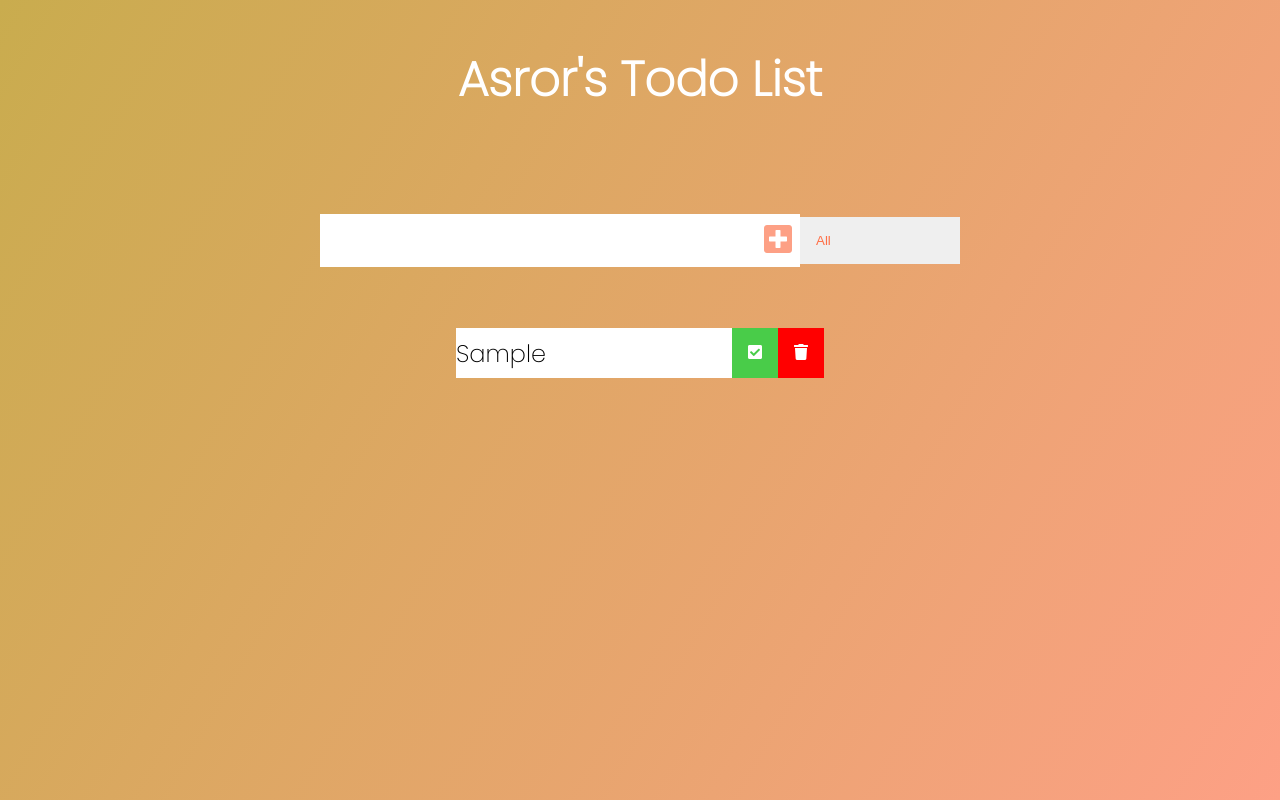
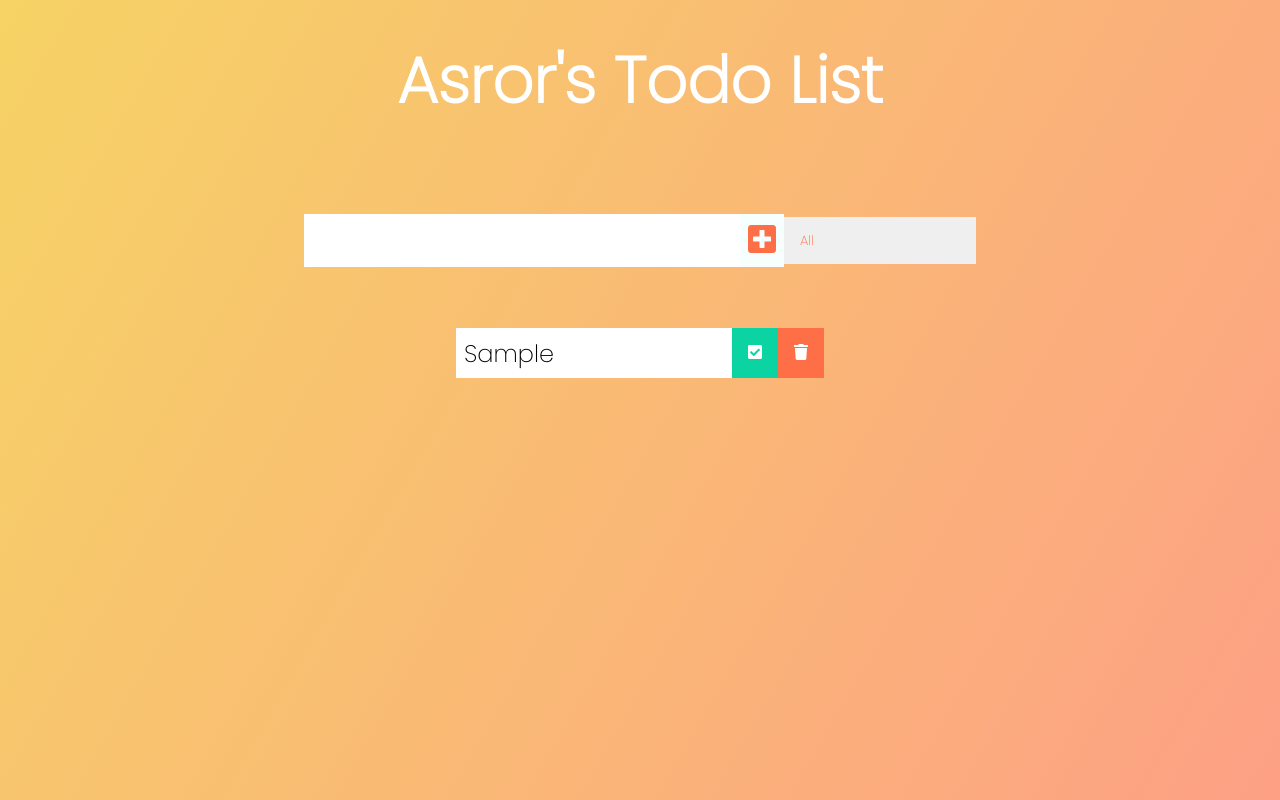
Before and after one commit to arakhm6/Todo, a plain HTML site: page index.html in a window 1280 px wide. Both pictures are taken after typing "Sample" into the empty fields and a click on the button 778 px from the left and 240 px from the top of the page. Drawn offline with Linux system fonts and the light colour scheme.

Commit message:
Menu option update

```diff
--- a/style.css
+++ b/style.css
@@ -3,16 +3,14 @@
     padding: 0;
     box-sizing: border-box;
   }
-
   body {
-    background-image: linear-gradient(120deg, #c9ac4e, #fda085);
+    background-image: linear-gradient(120deg, #f6d365 0%, #fda085 100%);
     color: white;
-    font-family: 'Poppins', sans-serif;
+    font-family: "Poppins", sans-serif;
     min-height: 100vh;
   }
-
   header {
-    font-size: 1.5rem;
+    font-size: 2rem;
   }
 
   header,
@@ -22,26 +20,23 @@ form {
     justify-content: center;
     align-items: center;
   }
-
-form input, form button {
+  form input,
+  form button {
     padding: 0.5rem;
     font-size: 2rem;
     border: none;
     background: white;
   }
-
   form button {
-    color: #fda085;
-    background: white;
+    color: #ff6f47;
+    background: #f7fffe;
     cursor: pointer;
-    transition: all 0.5s ease;
+    transition: all 0.3s ease;
   }
-
-form button:hover{
-    background: #db7053;
+  form button:hover {
+    background: #ff6f47;
     color: white;
   }
-
   .todo-container {
     display: flex;
     justify-content: center;
@@ -56,34 +51,33 @@ form button:hover{
   .todo {
     margin: 0.5rem;
     background: white;
+    font-size: 1.5rem;
     color: black;
-    font-size: 1.5rem;
     display: flex;
     justify-content: space-between;
     align-items: center;
-    transition: all 0.5s ease;
+    transition: all 1s ease;
   }
-
+  .filter-todo {
+    padding: 1rem;
+  }
   .todo li {
     flex: 1;
   }
 
   .trash-btn,
   .complete-btn {
-    background: red;
+    background: #ff6f47;
     color: white;
     border: none;
     padding: 1rem;
     cursor: pointer;
     font-size: 1rem;
   }
-
   .complete-btn {
-    background: rgb(73, 204, 73);
-    color: white;
+    background: rgb(11, 212, 162);
   }
-
-todo-item {
+  .todo-item {
     padding: 0rem 0.5rem;
   }
 
@@ -92,49 +86,53 @@ todo-item {
     pointer-events: none;
   }
 
+  .fall {
+    transform: translateY(10rem) rotateZ(20deg);
+    opacity: 0;
+  }
+
   .completed {
     text-decoration: line-through;
     opacity: 0.5;
   }
 
-.fall {
-    transform: translateY(8rem) rotateZ(20deg);
-    opacity: 0;
-}
-
+  /*CUSTOM SELECTOR */
   select {
     -webkit-appearance: none;
     -moz-appearance: none;
+    -ms-appearance: none;
     appearance: none;
-    outline: none;
-    border: none;
+    outline: 0;
+    box-shadow: none;
+    border: 0 !important;
+    background-image: none;
   }
 
+  /* Custom Select */
   .select {
     margin: 1rem;
     position: relative;
     overflow: hidden;
   }
-
   select {
     color: #ff6f47;
-    width: 10rem;
+    font-family: "Poppins", sans-serif;
     cursor: pointer;
-    padding: 1rem;
+    width: 12rem;
   }
-
-.select:after{
-    content: ' \25BC';
+  /* Arrow */
+  .select::after {
+    content: "\25BC";
     position: absolute;
-    background: #ff6f47;
     top: 0;
     right: 0;
     padding: 1rem;
+    background: #ff6f47;
+    cursor: pointer;
     pointer-events: none;
-    transition: all 0.3s ease;
   }
+  /* Transition */
 
-.select:hover:after {
-    background: white;
-    color: #ff6f47;
+  .select:hover::after {
+    transform: scale(1.5);
   }
```
Lines whose indentation alone changed are shown as unchanged.
